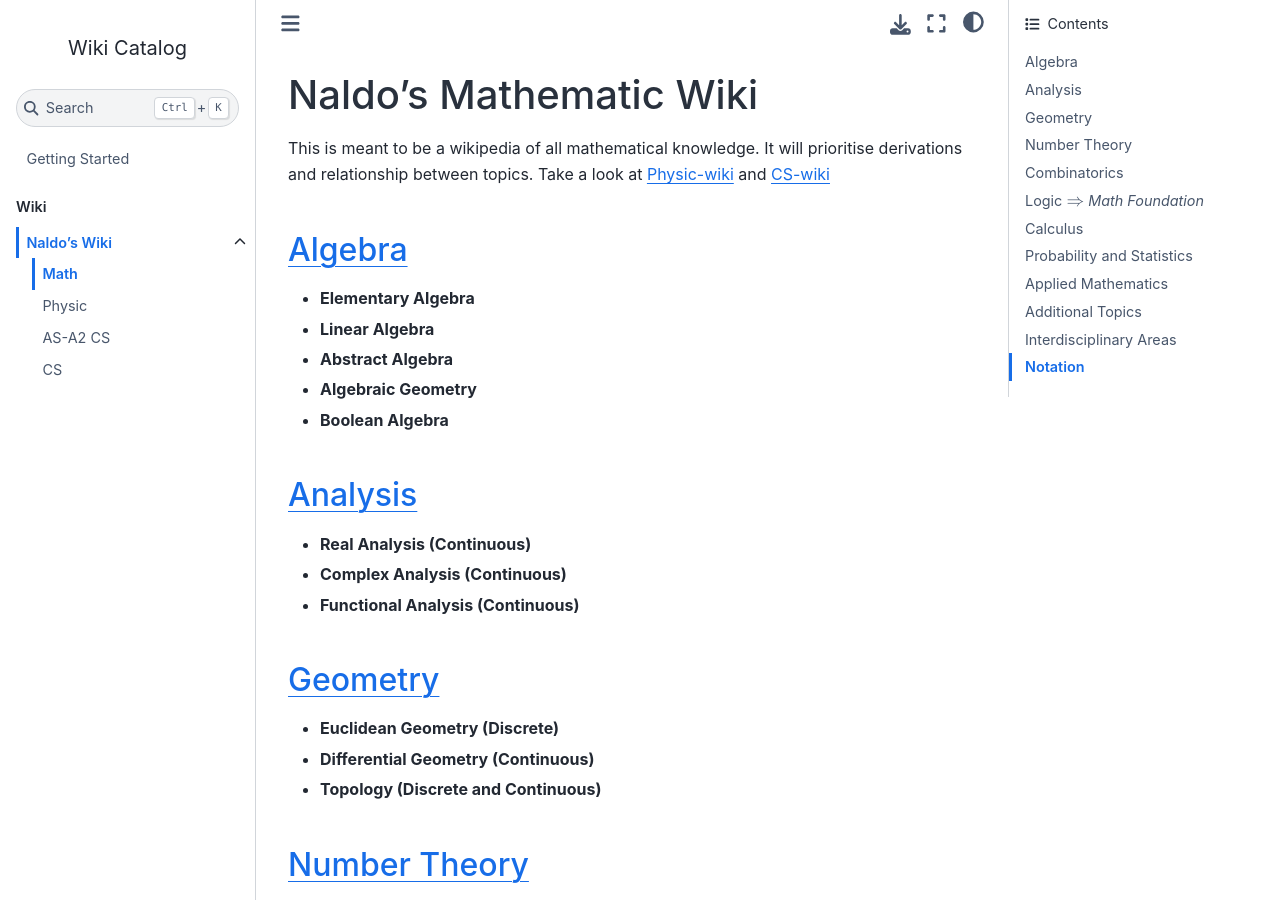
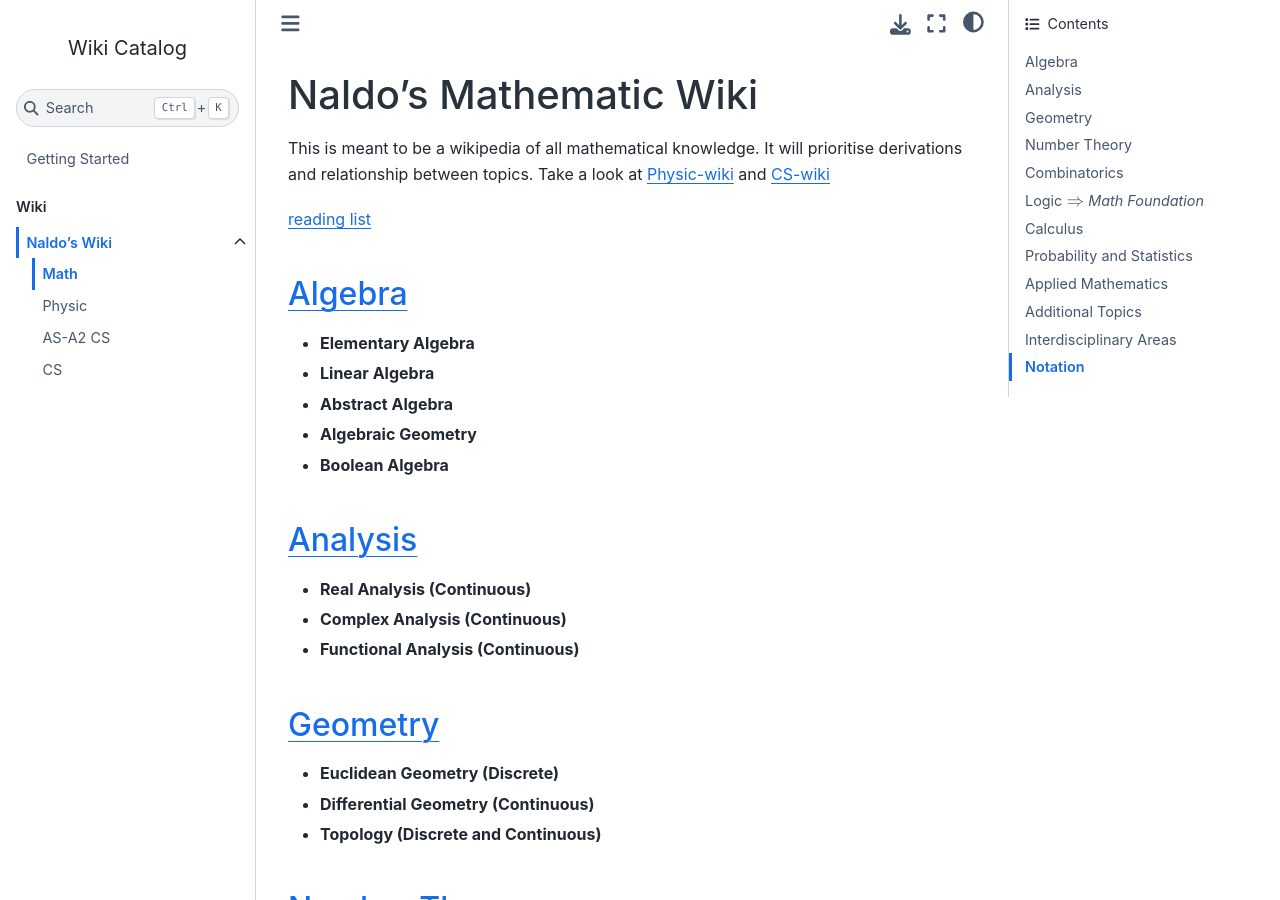
Before and after one commit to solipsse/Wiki1, a Jupyter Book: the page built from content/1/math/math.md, in a window 1280 px wide and 900 px high. Built offline with Jupyter Book 1.0.4 settings and Sphinx 7.4.7 and the Sphinx Book theme 1.1.4, drawn with Linux system fonts in a browser that asks for light colours.

Commit message:
Update math.md

```diff
--- a/content/1/math/math.md
+++ b/content/1/math/math.md
@@ -2,6 +2,8 @@
 
 This is meant to be a wikipedia of all mathematical knowledge. It will prioritise derivations and relationship between topics.
 Take a look at [Physic-wiki](../physic/physic.md) and [CS-wiki](../cs/cs.md)
+
+[reading list][1]
 
 ## [Algebra](algebra.ipynb)
 
@@ -73,3 +75,5 @@ Take a look at [Physic-wiki](../physic/physic.md) and [CS-wiki](../cs/cs.md)
 - **Mathematical Finance**
 
 ## [Notation](notation.ipynb)
+
+[1]:https://www.cs.ox.ac.uk/admissions/undergraduate/why_oxford/reading.html
```
